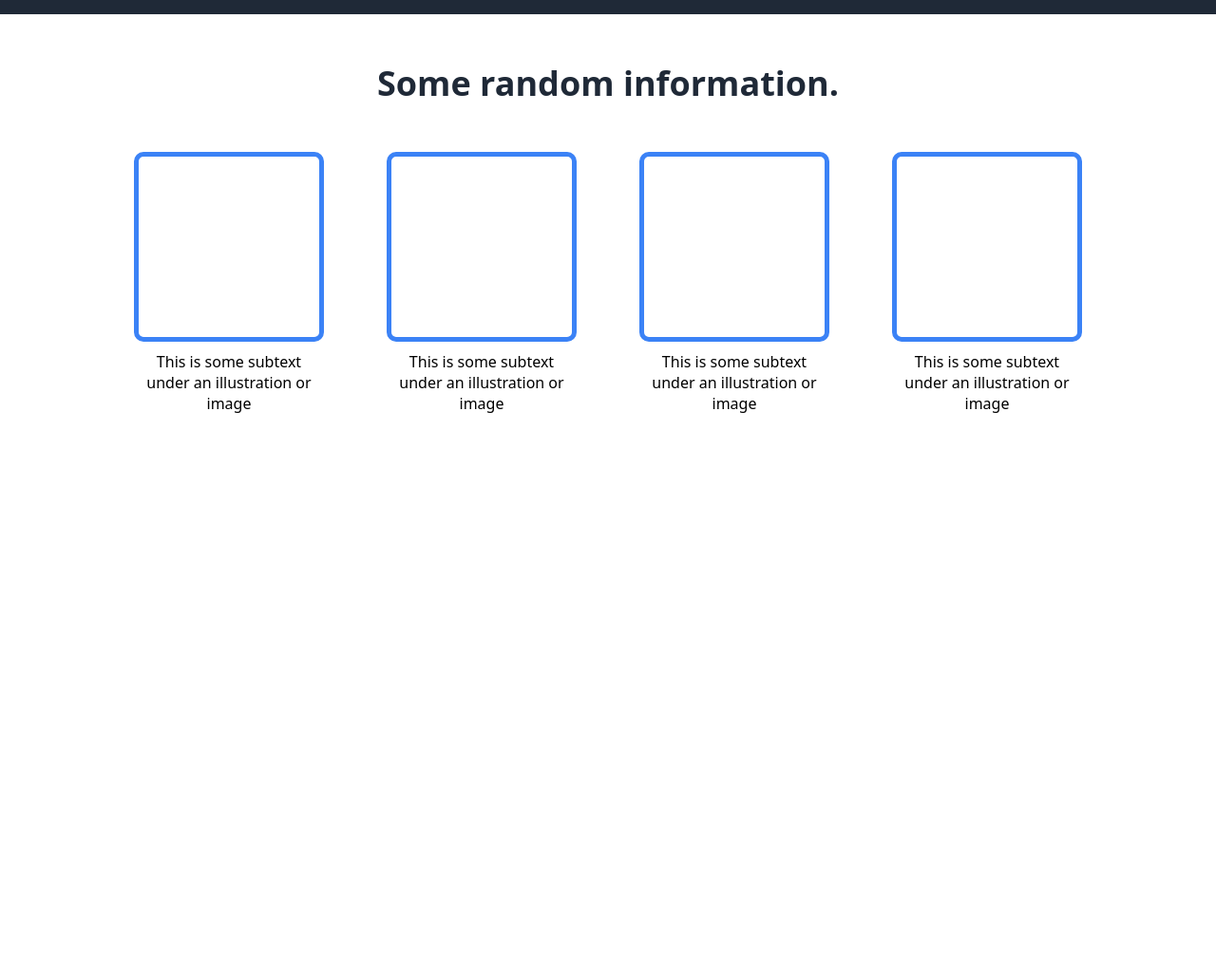
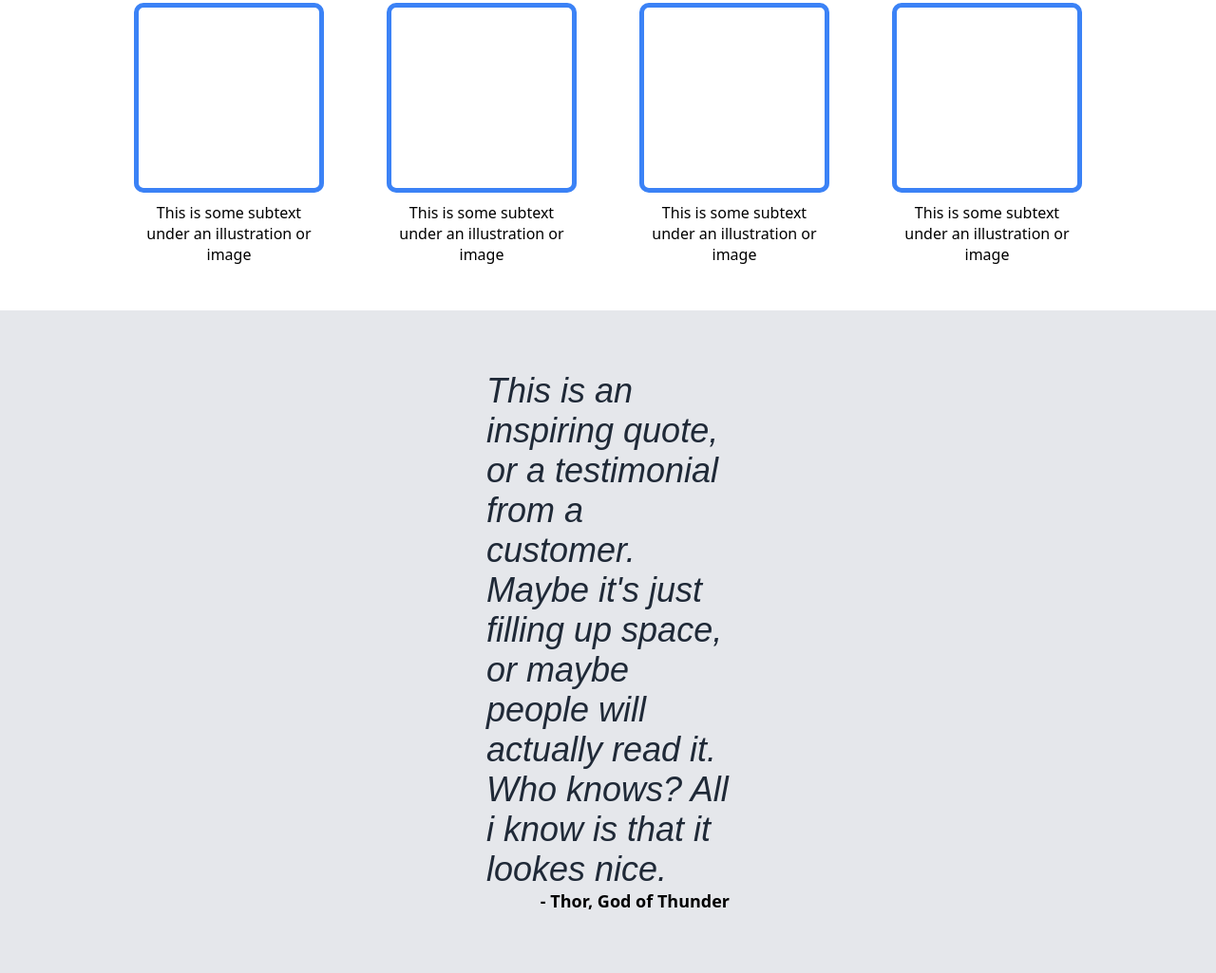
Before and after one commit to Alexandro02/Landing-Page---TOP, a plain HTML site: page index.html in a window 1280 px wide. Shown: the part 566-1591 px from the top of the page at 95% size. Before the commit the page ends 1002 px from the top, so only its background shows below. Drawn offline with Linux system fonts and the light colour scheme.

Commit message:
Fixed basic styling:  + styles.css Added quote section:  + index.html  + styles.css

```diff
--- a/index.html
+++ b/index.html
@@ -13,19 +13,13 @@
 
       <ul class="links">
         <li>
-					<a href="#">
-						header link one
-					</a>
+          <a href="#"> header link one </a>
         </li>
         <li>
-					<a href="#">
-						header link two
-					</a>
+          <a href="#"> header link two </a>
         </li>
         <li>
-					<a href="#">
-						header link two
-					</a>
+          <a href="#"> header link two </a>
         </li>
       </ul>
     </nav>
@@ -40,7 +34,7 @@
       </div>
 
       <div class="right">
-				<img src="./lol.jpg" alt="This is a placeholder for an image">
+        <img src="./lol.jpg" alt="This is a placeholder for an image" />
       </div>
     </div>
 
@@ -66,5 +60,14 @@
 				</div>
 			</div>
 		</div>
+
+		<div class="quote-container">
+			<p class="quote-text">
+				This is an inspiring quote, or a testimonial from a customer. Maybe it's just filling up space, or maybe people will actually read it. Who knows? All i know is that it lookes nice.
+			</p>
+			<span class="author">
+				- Thor, God of Thunder
+			</span>
+		</div>
 	</body>
 </html>
--- a/styles.css
+++ b/styles.css
@@ -15,6 +15,8 @@ body {
 		sans-serif;
 	height: 100vh;
 	width: 100%;
+	display: flex;
+	flex-direction: column;
 }
 
 a {
@@ -59,7 +61,7 @@ ul {
 .header {
 	height: 500px;
 	display: flex;
-	padding: 0 15rem;
+	padding: 3rem 15rem;
 	align-items: center;
 	background: #1f2937;
 	width: 100%;
@@ -120,6 +122,7 @@ ul {
 		display: flex;
 		flex-direction: row;
 		gap: 1rem;
+		margin-bottom: 3rem;
 
 		.card {
 			display: flex;
@@ -143,3 +146,27 @@ ul {
 		}
 	}
 }
+
+/* Quote section styles */
+
+.quote-container {
+	padding: 0 32rem;
+	background-color: #e5e7eb;
+	display: flex;
+	flex-direction: column;
+
+	.quote-text {
+		font-family: Arial;
+		font-size: 36px;
+		font-style: italic;
+		color: #1f2937;
+		margin-top: 4rem;
+	}
+
+	.author {
+		font-size: 18px;
+		font-weight: 800;
+		margin-bottom: 4rem;
+		align-self: end;
+	}
+}
```
Lines whose indentation alone changed are shown as unchanged.
